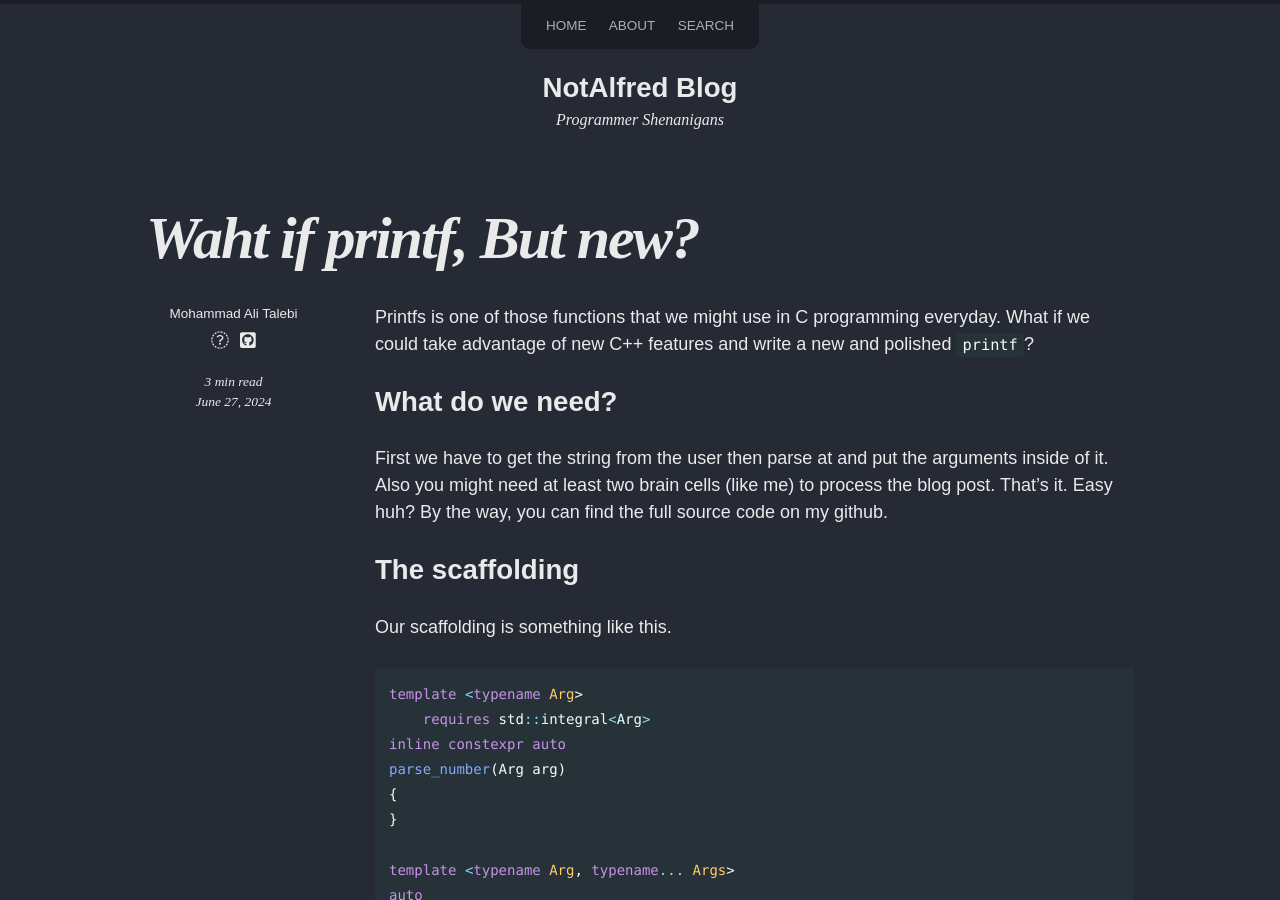
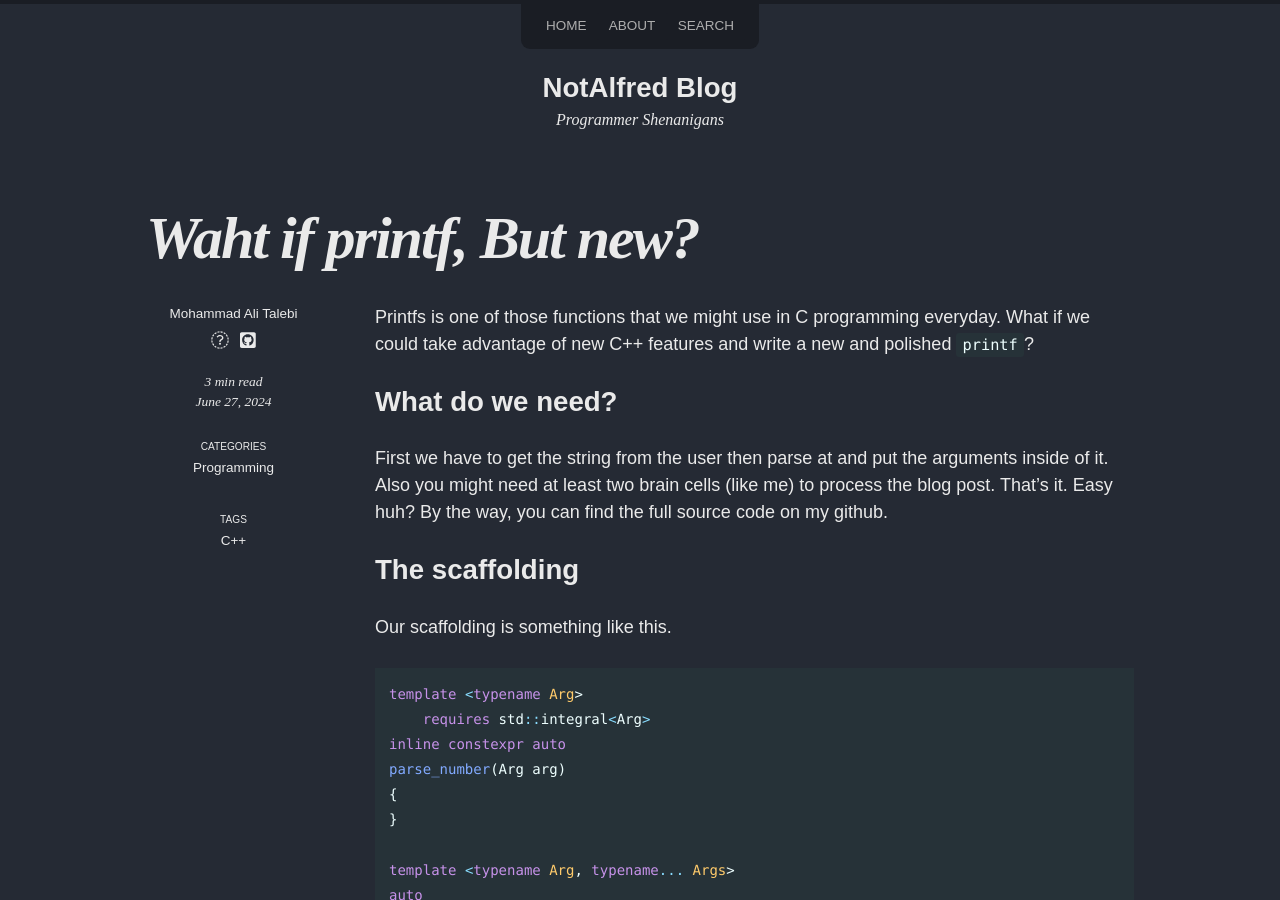
Before and after one commit to ThisNotAlfred/blog, a Jekyll site: the page built from _posts/2024-06-27-what-if-printf-but-new.md, in a window 1280 px wide and 900 px high. Built offline with Jekyll 4.4.1, drawn with Linux system fonts in a browser that asks for light colours; nearby versions of some CDN libraries; some web fonts are replaced.

Commit message:
added seo 2024-06-27-what-if-printf-but-new.md

```diff
--- a/_posts/2024-06-27-what-if-printf-but-new.md
+++ b/_posts/2024-06-27-what-if-printf-but-new.md
@@ -1,6 +1,10 @@
 ---
 title: "Waht if `printf`, But new?"
 author: Mohammad Ali Talebi
+categories:
+  - Programming
+tags:
+ - C++
 last_modified_at: 2024-06-27
 ---
 
```
